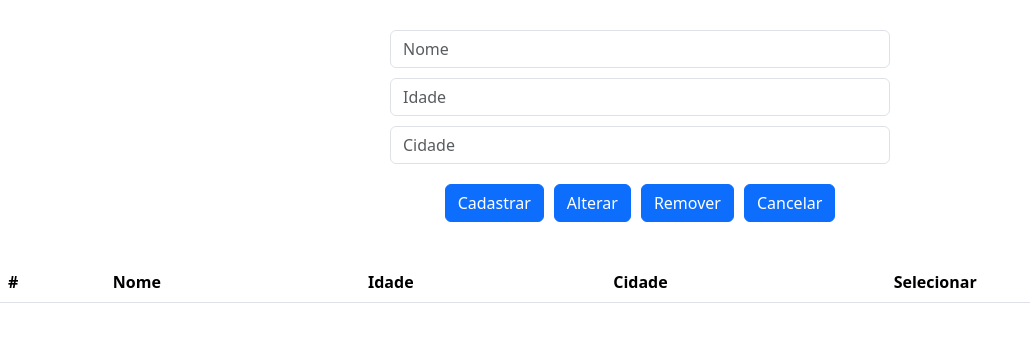
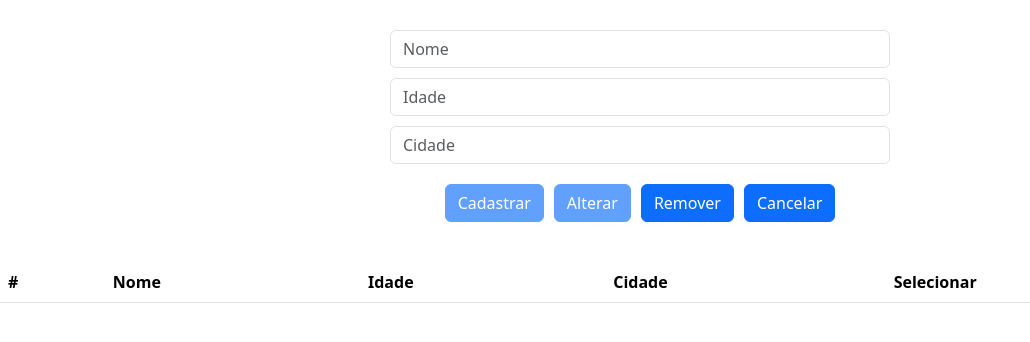
Before and after one commit to SterRoque/crud-angular, an Angular app: page / in a window 1280 px wide. Shown: the top 342 px of the page, without its empty margins (0-1030 px from the left). Built offline with nearby package versions, Linux system fonts and the light colour scheme.

Commit message:
fix: add disabled input validation

```diff
--- a/src/app/components/crud/crud.component.html
+++ b/src/app/components/crud/crud.component.html
@@ -61,8 +61,18 @@
     class="form-control"
   />
 
-  <input type="button" value="Cadastrar" class="btn btn-primary" />
-  <input type="button" value="Alterar" class="btn btn-primary" />
+  <input
+    type="button"
+    value="Cadastrar"
+    class="btn btn-primary"
+    [disabled]="form.invalid"
+  />
+  <input
+    type="button"
+    value="Alterar"
+    class="btn btn-primary"
+    [disabled]="form.invalid"
+  />
   <input type="button" value="Remover" class="btn btn-primary" />
   <input type="button" value="Cancelar" class="btn btn-primary" />
 </form>
```
